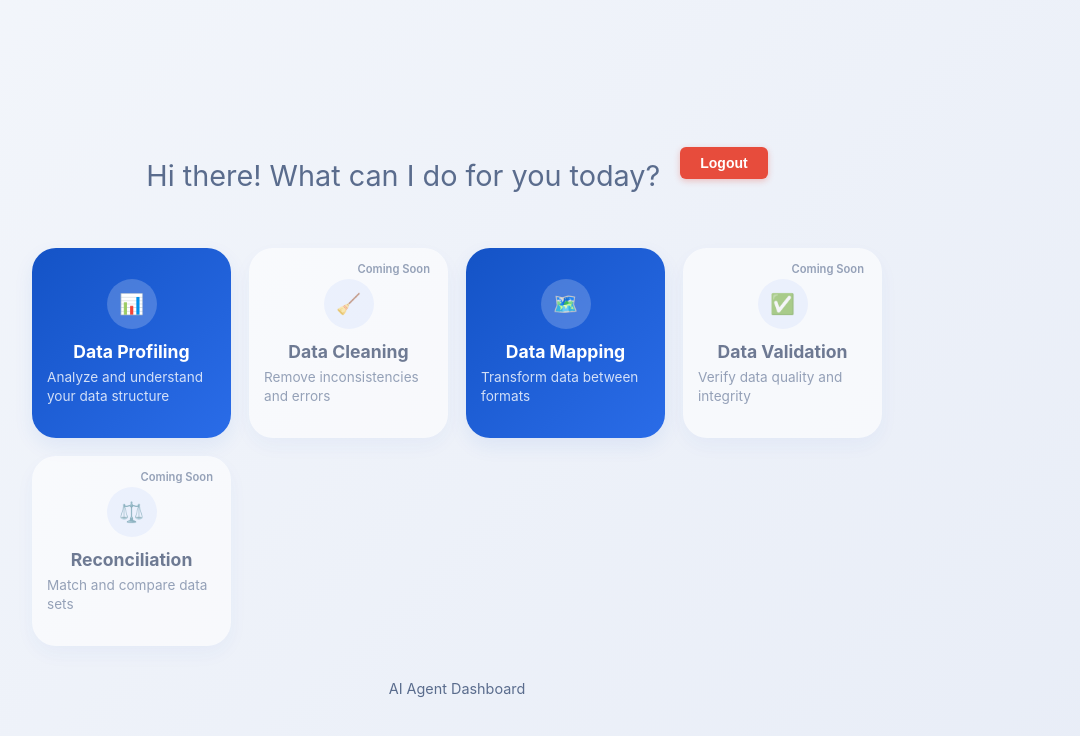
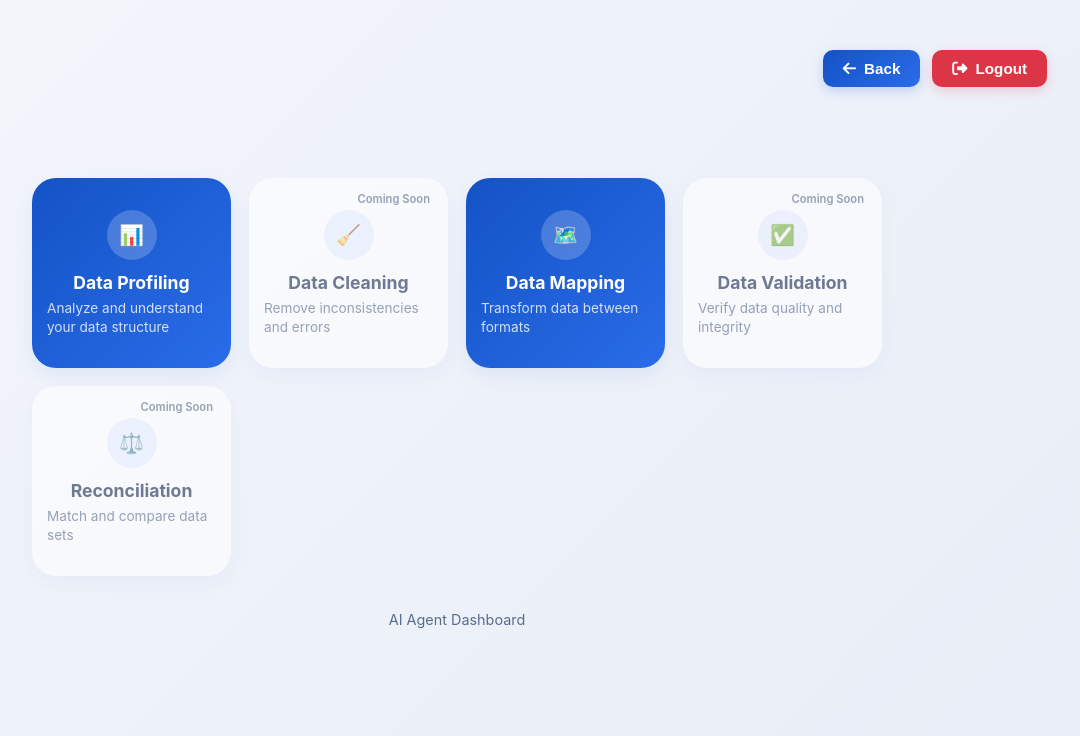
Before and after one commit to rashmibanna/DataAgentProject, a React (Create React App) app in the folder dataAgent/frontend/: page / in a window 1280 px wide. Shown: the top 736 px of the page, without its empty margins (183-1263 px from the left). Built offline with nearby package versions, Linux system fonts and the light colour scheme; sample sign-in values are in the browser's storage.

Commit message:
your message about the buttons change

```diff
--- a/dataAgent/frontend/src/pages/dashboard.jsx
+++ b/dataAgent/frontend/src/pages/dashboard.jsx
@@ -125,38 +125,78 @@ const Dashboard = () => {
 
   return (
     <div className="body">
-      <div className="header" style={{
+      {/* Top Right Buttons */}
+      <div style={{
+        position: 'fixed',
+        top: '50px',
+        right: '50px',
         display: 'flex',
-        justifyContent: 'space-between',
+        gap: '12px',
         alignItems: 'center',
-        padding: '20px 40px'
+        zIndex: 10
       }}>
-        <p className="subtitle">Hi there! What can I do for you today?</p>
+        <button
+          onClick={() => window.location.href = `/dashboard?email=${email}`}
+          style={{
+            background: 'linear-gradient(135deg, #1453c6, #2a6ce8)',
+            color: 'white',
+            border: 'none',
+            borderRadius: '10px',
+            padding: '10px 20px',
+            fontWeight: '600',
+            cursor: 'pointer',
+            display: 'flex',
+            alignItems: 'center',
+            gap: '8px',
+            fontSize: '0.95rem',
+            transition: 'all 0.3s',
+            boxShadow: '0 4px 12px rgba(20, 83, 198, 0.2)'
+          }}
+          onMouseEnter={(e) => {
+            e.target.style.transform = 'translateY(-2px)';
+            e.target.style.boxShadow = '0 6px 16px rgba(20, 83, 198, 0.3)';
+          }}
+          onMouseLeave={(e) => {
+            e.target.style.transform = 'translateY(0)';
+            e.target.style.boxShadow = '0 4px 12px rgba(20, 83, 198, 0.2)';
+          }}
+        >
+          <i className="fas fa-arrow-left"></i> Back
+        </button>
 
         <button
-          onClick={handleLogout}
+          onClick={() => {
+            if (window.confirm('Are you sure you want to logout?')) {
+              window.location.href = '/';
+            }
+          }}
           style={{
-            padding: '8px 20px',
-            background: '#e74c3c',
+            background: '#dc3545',
             color: 'white',
             border: 'none',
-            borderRadius: '6px',
+            borderRadius: '10px',
+            padding: '10px 20px',
+            fontWeight: '600',
             cursor: 'pointer',
-            fontWeight: '600',
-            fontSize: '14px',
-            transition: 'all 0.3s ease',
-            boxShadow: '0 2px 6px rgba(231, 76, 60, 0.3)'
+            display: 'flex',
+            alignItems: 'center',
+            gap: '8px',
+            fontSize: '0.95rem',
+            transition: 'all 0.3s',
+            boxShadow: '0 4px 12px rgba(220, 53, 69, 0.2)'
           }}
           onMouseEnter={(e) => {
-            e.target.style.background = '#c0392b';
+            e.target.style.background = '#bb2d3b';
             e.target.style.transform = 'translateY(-2px)';
+            e.target.style.boxShadow = '0 6px 16px rgba(220, 53, 69, 0.3)';
           }}
           onMouseLeave={(e) => {
-            e.target.style.background = '#e74c3c';
+            e.target.style.background = '#dc3545';
             e.target.style.transform = 'translateY(0)';
+            e.target.style.boxShadow = '0 4px 12px rgba(220, 53, 69, 0.2)';
           }}
         >
-          Logout
+          <i className="fas fa-sign-out-alt"></i> Logout
         </button>
       </div>
 
```
